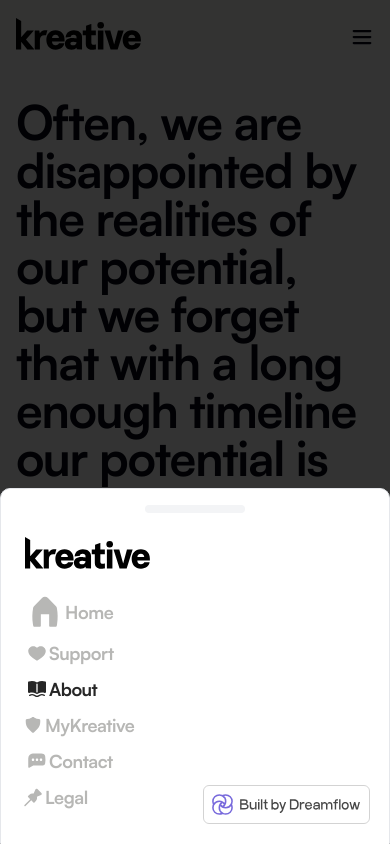
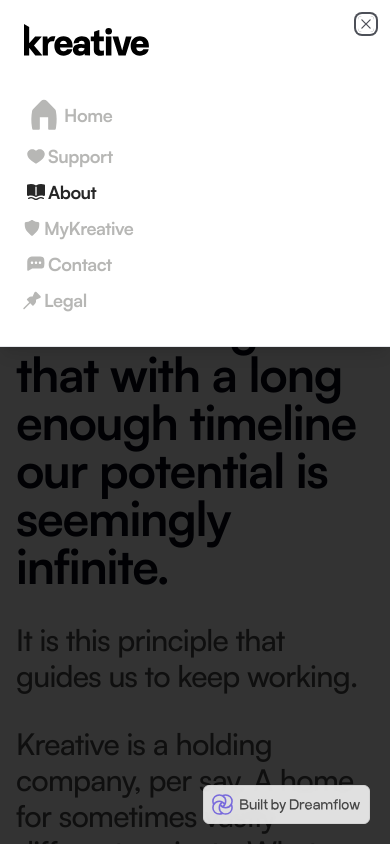
Before and after one commit to kreative/kreativeusa.com, a Next.js app: page /about in a window 390 px wide. Both pictures are taken after a click on the icon 362 px from the left and 37 px from the top of the page. Shown: the top 844 px of the page. Built offline with nearby package versions, Linux system fonts and the light colour scheme.

Commit message:
ref: using sheet instead of drawer

```diff
--- a/components/Navbar.tsx
+++ b/components/Navbar.tsx
@@ -10,15 +10,13 @@
 import Shield from "./icons/Shield";
 import { List } from "@phosphor-icons/react/dist/ssr";
 import {
-  Drawer,
-  DrawerClose,
-  DrawerContent,
-  DrawerDescription,
-  DrawerFooter,
-  DrawerHeader,
-  DrawerTitle,
-  DrawerTrigger,
-} from "@/components/ui/drawer";
+    Sheet,
+    SheetContent,
+    SheetDescription,
+    SheetHeader,
+    SheetTitle,
+    SheetTrigger,
+} from "@/components/ui/sheet"
 
 interface NavbarProps {
   activeLink: string;
@@ -57,8 +55,8 @@
 
 export default function Navbar(props: NavbarProps) {
   return (
-    <Drawer>
-      <nav className="sticky top-0 pt-6 md:pt-4 pb-0 md:pb-4 z-50 bg-[#FFFFFD] bg-opacity-90 backdrop-blur-md">
+    <Sheet>
+      <nav className="sticky top-0 pt-5 md:pt-4 pb-4 md:pb-4 z-50 bg-[#FFFFFD] bg-opacity-90 backdrop-blur-md">
         <ContainerWide className="flex items-center justify-between">
           <div className="flex items-center justify-start">
             <Link href="/">
@@ -128,11 +126,11 @@
             />
           </div>
           <div className="flex md:hidden items-start justify-center space-x-2">
-            <DrawerTrigger asChild>
+            <SheetTrigger asChild>
               <List className="w-6 h-6" weight="bold" />
-            </DrawerTrigger>
-            <DrawerContent className="px-6 pb-8 flex flex-col items-start justify-center">
-              <Logo className="h-8 w-auto my-6" />
+            </SheetTrigger>
+            <SheetContent side={"top"} className="px-6 pb-8 flex flex-col items-start justify-center">
+              <Logo className="h-8 w-auto mb-6" />
               <div className="flex flex-col items-start justify-center space-y-2">
                 <NavLink
                   title="Home"
@@ -199,10 +197,10 @@
                   isActive={props.activeLink === "legal"}
                 />
               </div>
-            </DrawerContent>
+            </SheetContent>
           </div>
         </ContainerWide>
       </nav>
-    </Drawer>
+    </Sheet>
   );
 }
--- /dev/null
+++ b/components/ui/sheet.tsx
@@ -0,0 +1,138 @@
+import * as React from "react"
+import * as SheetPrimitive from "@radix-ui/react-dialog"
+import { Cross2Icon } from "@radix-ui/react-icons"
+import { cva, type VariantProps } from "class-variance-authority"
+
+import { cn } from "@/lib/utils"
+
+const Sheet = SheetPrimitive.Root
+
+const SheetTrigger = SheetPrimitive.Trigger
+
+const SheetClose = SheetPrimitive.Close
+
+const SheetPortal = SheetPrimitive.Portal
+
+const SheetOverlay = React.forwardRef<
+  React.ElementRef<typeof SheetPrimitive.Overlay>,
+  React.ComponentPropsWithoutRef<typeof SheetPrimitive.Overlay>
+>(({ className, ...props }, ref) => (
+  <SheetPrimitive.Overlay
+    className={cn(
+      "fixed inset-0 z-50 bg-black/80  data-[state=open]:animate-in data-[state=closed]:animate-out data-[state=closed]:fade-out-0 data-[state=open]:fade-in-0",
+      className
+    )}
+    {...props}
+    ref={ref}
+  />
+))
+SheetOverlay.displayName = SheetPrimitive.Overlay.displayName
+
+const sheetVariants = cva(
+  "fixed z-50 gap-4 bg-background p-6 shadow-lg transition ease-in-out data-[state=closed]:duration-300 data-[state=open]:duration-500 data-[state=open]:animate-in data-[state=closed]:animate-out",
+  {
+    variants: {
+      side: {
+        top: "inset-x-0 top-0 border-b data-[state=closed]:slide-out-to-top data-[state=open]:slide-in-from-top",
+        bottom:
+          "inset-x-0 bottom-0 border-t data-[state=closed]:slide-out-to-bottom data-[state=open]:slide-in-from-bottom",
+        left: "inset-y-0 left-0 h-full w-3/4 border-r data-[state=closed]:slide-out-to-left data-[state=open]:slide-in-from-left sm:max-w-sm",
+        right:
+          "inset-y-0 right-0 h-full w-3/4 border-l data-[state=closed]:slide-out-to-right data-[state=open]:slide-in-from-right sm:max-w-sm",
+      },
+    },
+    defaultVariants: {
+      side: "right",
+    },
+  }
+)
+
+interface SheetContentProps
+  extends React.ComponentPropsWithoutRef<typeof SheetPrimitive.Content>,
+    VariantProps<typeof sheetVariants> {}
+
+const SheetContent = React.forwardRef<
+  React.ElementRef<typeof SheetPrimitive.Content>,
+  SheetContentProps
+>(({ side = "right", className, children, ...props }, ref) => (
+  <SheetPortal>
+    <SheetOverlay />
+    <SheetPrimitive.Content
+      ref={ref}
+      className={cn(sheetVariants({ side }), className)}
+      {...props}
+    >
+      <SheetPrimitive.Close className="absolute right-4 top-4 rounded-sm opacity-70 ring-offset-background transition-opacity hover:opacity-100 focus:outline-none focus:ring-2 focus:ring-ring focus:ring-offset-2 disabled:pointer-events-none data-[state=open]:bg-secondary">
+        <Cross2Icon className="h-4 w-4" />
+        <span className="sr-only">Close</span>
+      </SheetPrimitive.Close>
+      {children}
+    </SheetPrimitive.Content>
+  </SheetPortal>
+))
+SheetContent.displayName = SheetPrimitive.Content.displayName
+
+const SheetHeader = ({
+  className,
+  ...props
+}: React.HTMLAttributes<HTMLDivElement>) => (
+  <div
+    className={cn(
+      "flex flex-col space-y-2 text-center sm:text-left",
+      className
+    )}
+    {...props}
+  />
+)
+SheetHeader.displayName = "SheetHeader"
+
+const SheetFooter = ({
+  className,
+  ...props
+}: React.HTMLAttributes<HTMLDivElement>) => (
+  <div
+    className={cn(
+      "flex flex-col-reverse sm:flex-row sm:justify-end sm:space-x-2",
+      className
+    )}
+    {...props}
+  />
+)
+SheetFooter.displayName = "SheetFooter"
+
+const SheetTitle = React.forwardRef<
+  React.ElementRef<typeof SheetPrimitive.Title>,
+  React.ComponentPropsWithoutRef<typeof SheetPrimitive.Title>
+>(({ className, ...props }, ref) => (
+  <SheetPrimitive.Title
+    ref={ref}
+    className={cn("text-lg font-semibold text-foreground", className)}
+    {...props}
+  />
+))
+SheetTitle.displayName = SheetPrimitive.Title.displayName
+
+const SheetDescription = React.forwardRef<
+  React.ElementRef<typeof SheetPrimitive.Description>,
+  React.ComponentPropsWithoutRef<typeof SheetPrimitive.Description>
+>(({ className, ...props }, ref) => (
+  <SheetPrimitive.Description
+    ref={ref}
+    className={cn("text-sm text-muted-foreground", className)}
+    {...props}
+  />
+))
+SheetDescription.displayName = SheetPrimitive.Description.displayName
+
+export {
+  Sheet,
+  SheetPortal,
+  SheetOverlay,
+  SheetTrigger,
+  SheetClose,
+  SheetContent,
+  SheetHeader,
+  SheetFooter,
+  SheetTitle,
+  SheetDescription,
+}
--- a/pages/_app.tsx
+++ b/pages/_app.tsx
@@ -191,7 +191,6 @@
           ],
         }}
       />
-
       <Script
         strategy="lazyOnload"
         src={`https://www.googletagmanager.com/gtag/js?id=${process.env.NEXT_PUBLIC_GOOGLE_ANALYTICS}`}
```
